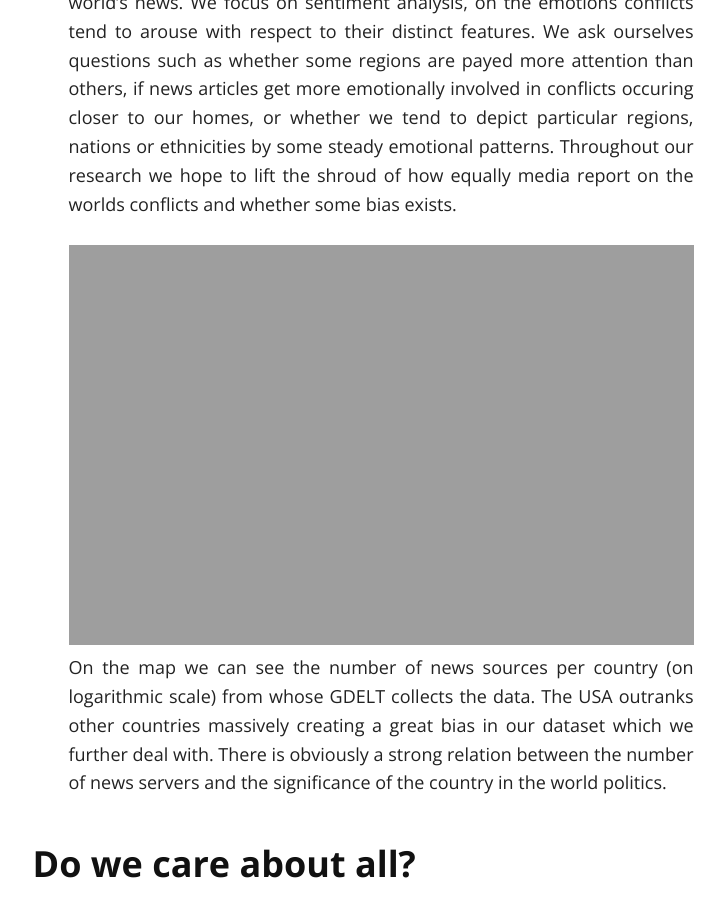
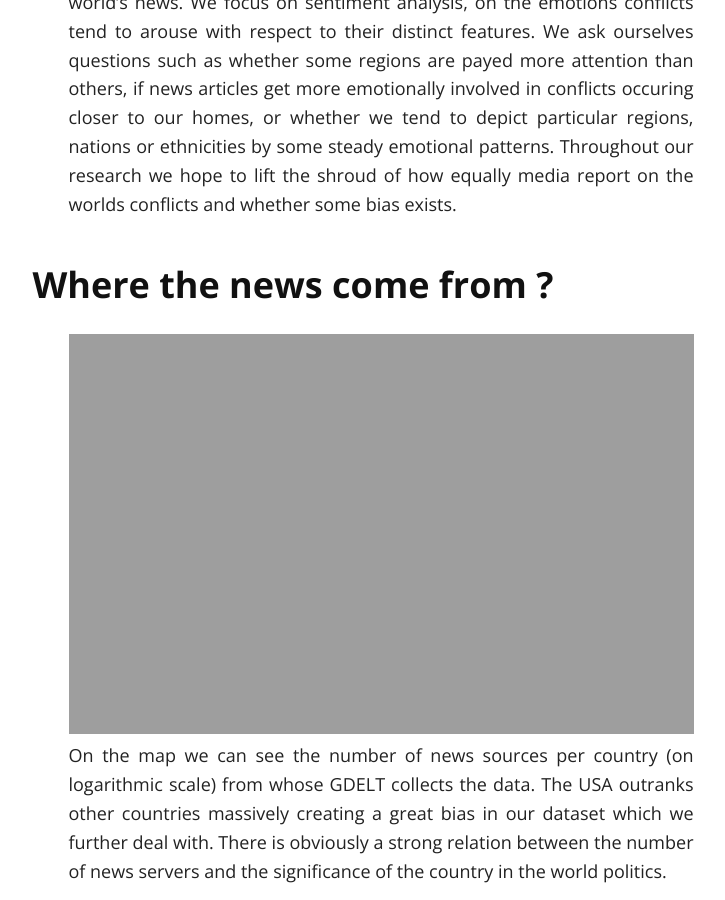
Before and after one commit to marycate/Matterhorn-ADA.github.io, a Jekyll site: the page built from index.md, in a window 1280 px wide and 900 px high, scrolled down 723 px. Shown: the whole window, without its empty margins (259-984 px from the left). Built offline with Jekyll 4.4.1, drawn with Linux system fonts in a browser that asks for light colours; nearby versions of some CDN libraries; our own code applies the rules of GitHub Pages for plain Markdown files.

Commit message:
Update index.md

```diff
--- a/index.md
+++ b/index.md
@@ -6,6 +6,9 @@ layout: default
 
 In our data story we explore conflicts all over the world and the public attention they receive. We harness the huge [GDELT 2.0](https://www.gdeltproject.org/) dataset consisting of events collected every day from thousands media channels of the world's news. We focus on sentiment analysis, on the emotions conflicts tend to arouse with respect to their distinct features. We ask ourselves questions such as whether some regions are payed more attention than others, if news articles get more emotionally involved in conflicts occuring closer to our homes, or whether we tend to depict particular regions, nations or ethnicities by some steady emotional patterns. Throughout our research we hope to lift the shroud of how equally media report on the worlds conflicts and whether some bias exists.
 {: style="text-align: justify"}
+
+
+### Where the news come from ?
 
 <iframe src="https://matterhorn-ada.github.io/urls-log.html" width="100%" height="400px" frameBorder="0"></iframe>
 
```
